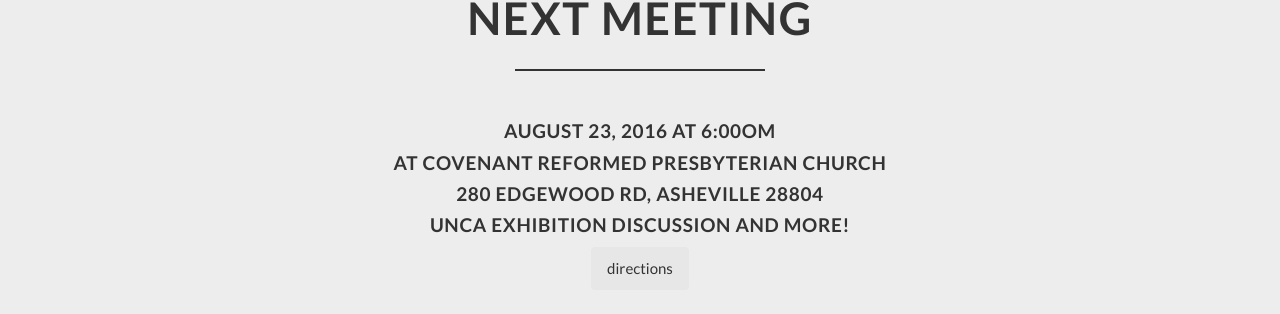
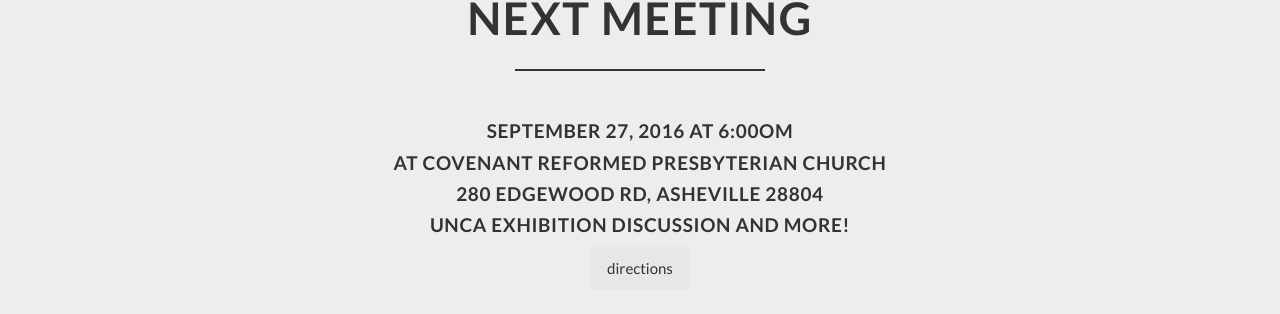
Before and after one commit to clayh53/avl_printmakers, a Jekyll site: the page built from index.html, in a window 1280 px wide and 900 px high, scrolled down 3752 px. Shown: the part 141-455 px from the top of the window. Built offline with Jekyll 4.4.1, drawn with Linux system fonts in a browser that asks for light colours.

Commit message:
meeting time update

```diff
--- a/_includes/next-meeting.html
+++ b/_includes/next-meeting.html
@@ -11,7 +11,7 @@
 
                 <div class="col-lg-12 text-center" >
 
-                    <h4>August 23, 2016 at 6:00OM</h4>
+                    <h4>September 27, 2016 at 6:00OM</h4>
                     <h4>at Covenant Reformed Presbyterian Church</h4>
                     <h4>280 Edgewood Rd, Asheville 28804</h4>
                     <h4>UNCA exhibition discussion and more!</h4>
```
